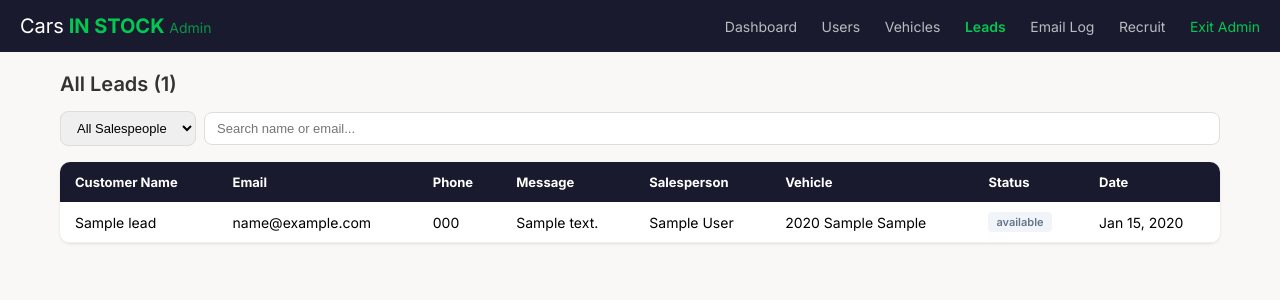
After one commit to Carsinstock/carsinstock, a Flask app: page /admin/leads in a window 1280 px wide. The commit adds this page. Shown: the top 300 px of the page. Run offline with Flask 3, Linux system fonts and the light colour scheme; a user stored in the database is signed in; tables that the repository leaves empty hold one stand-in row (values such as "Sample post").

Commit message:
Admin leads page: full table with filters, search, status badges, vehicle info, nav link, clickable dashboard stat

```diff
--- a/app/admin/routes.py
+++ b/app/admin/routes.py
@@ -94,6 +94,20 @@ def register_admin_routes(bp):
         db.session.commit()
         flash("Vehicle deleted.", "success")
         return redirect(url_for("admin.vehicles"))
+
+
+    @bp.route("/leads")
+    @admin_required
+    def leads():
+        from app.models.lead import Lead
+        all_leads = Lead.query.order_by(Lead.created_at.desc()).all()
+        lead_data = []
+        for l in all_leads:
+            sp = Salesperson.query.get(l.salesperson_id)
+            v = Vehicle.query.get(l.vehicle_id) if l.vehicle_id else None
+            lead_data.append({"lead": l, "salesperson": sp, "vehicle": v})
+        salespeople = Salesperson.query.all()
+        return render_template("admin/leads.html", lead_data=lead_data, salespeople=salespeople)
 
     @bp.route("/email-log")
     @admin_required
--- a/app/templates/admin/base_admin.html
+++ b/app/templates/admin/base_admin.html
@@ -57,6 +57,7 @@
             <a href="/admin" class="{{ 'active' if request.endpoint == 'admin.dashboard' }}">Dashboard</a>
             <a href="/admin/users" class="{{ 'active' if request.endpoint == 'admin.users' }}">Users</a>
             <a href="/admin/vehicles" class="{{ 'active' if request.endpoint == 'admin.vehicles' }}">Vehicles</a>
+            <a href="/admin/leads" class="{{ 'active' if request.endpoint == 'admin.leads' }}">Leads</a>
             <a href="/admin/email-log" class="{{ 'active' if request.endpoint == 'admin.email_log' }}">Email Log</a>
             <a href="/admin/recruit" class="{{ 'active' if request.endpoint == 'admin.recruit' }}">Recruit</a>
             <a href="/dashboard" style="color:#00C851;">Exit Admin</a>
--- a/app/templates/admin/dashboard.html
+++ b/app/templates/admin/dashboard.html
@@ -5,7 +5,7 @@
     <a href="/admin/users" style="text-decoration:none;"><div class="stat-card"><div class="num">{{ user_count }}</div><div class="label">Users</div></div></a>
     <a href="/admin/users" style="text-decoration:none;"><div class="stat-card"><div class="num">{{ sp_count }}</div><div class="label">Salespeople</div></div></a>
     <a href="/admin/vehicles" style="text-decoration:none;"><div class="stat-card"><div class="num">{{ vehicle_count }}</div><div class="label">Vehicles</div></div></a>
-    <a href="/admin" style="text-decoration:none;"><div class="stat-card"><div class="num">{{ lead_count }}</div><div class="label">Leads</div></div></a>
+    <a href="/admin/leads" style="text-decoration:none;"><div class="stat-card"><div class="num">{{ lead_count }}</div><div class="label">Leads</div></div></a>
     <a href="/admin/recruit" style="text-decoration:none;"><div class="stat-card"><div class="num">{{ recruit_count }}</div><div class="label">Recruitment Contacts</div></div></a>
 </div>
 <h3 class="section-title">Recent Registrations</h3>
--- /dev/null
+++ b/app/templates/admin/leads.html
@@ -0,0 +1,65 @@
+{% extends "admin/base_admin.html" %}
+{% block content %}
+<h2 class="section-title">All Leads ({{ lead_data|length }})</h2>
+
+<div style="display:flex;gap:8px;margin-bottom:16px;flex-wrap:wrap;align-items:center;">
+    <select id="filterSP" onchange="filterLeads()" style="padding:8px 12px;border:1px solid #ddd;border-radius:8px;font-size:13px;">
+        <option value="all">All Salespeople</option>
+        {% for sp in salespeople %}
+        <option value="{{ sp.display_name }}">{{ sp.display_name }}</option>
+        {% endfor %}
+    </select>
+    <input type="text" id="searchLeads" placeholder="Search name or email..." oninput="filterLeads()" style="padding:8px 12px;border:1px solid #ddd;border-radius:8px;font-size:13px;flex:1;min-width:180px;">
+</div>
+
+<table id="leadsTable">
+    <tr>
+        <th>Customer Name</th>
+        <th>Email</th>
+        <th>Phone</th>
+        <th>Message</th>
+        <th>Salesperson</th>
+        <th>Vehicle</th>
+        <th>Status</th>
+        <th>Date</th>
+    </tr>
+    {% for item in lead_data %}
+    <tr class="lead-row" data-sp="{{ item.salesperson.display_name if item.salesperson else '' }}" data-name="{{ item.lead.customer_name|lower }}" data-email="{{ item.lead.customer_email|lower }}">
+        <td>{{ item.lead.customer_name }}</td>
+        <td>{{ item.lead.customer_email }}</td>
+        <td>{{ item.lead.customer_phone or '-' }}</td>
+        <td style="max-width:200px;overflow:hidden;text-overflow:ellipsis;white-space:nowrap;" title="{{ item.lead.message or '' }}">{{ item.lead.message or '-' }}</td>
+        <td>{{ item.salesperson.display_name if item.salesperson else 'Unknown' }}</td>
+        <td>{% if item.vehicle %}{{ item.vehicle.year }} {{ item.vehicle.make }} {{ item.vehicle.model }}{% else %}-{% endif %}</td>
+        <td>
+            {% if item.lead.status == 'new' %}
+            <span class="badge badge-blue">New</span>
+            {% elif item.lead.status == 'contacted' %}
+            <span class="badge badge-green">Contacted</span>
+            {% elif item.lead.status == 'sold' %}
+            <span class="badge" style="background:#FEF3C7;color:#D97706;">Sold</span>
+            {% else %}
+            <span class="badge" style="background:#f1f5f9;color:#64748B;">{{ item.lead.status }}</span>
+            {% endif %}
+        </td>
+        <td>{{ item.lead.created_at.strftime('%b %d, %Y') }}</td>
+    </tr>
+    {% endfor %}
+    {% if not lead_data %}
+    <tr><td colspan="8" style="text-align:center;color:#999;padding:20px;">No leads yet.</td></tr>
+    {% endif %}
+</table>
+
+<script>
+function filterLeads() {
+    var sp = document.getElementById('filterSP').value;
+    var search = document.getElementById('searchLeads').value.toLowerCase();
+    var rows = document.querySelectorAll('.lead-row');
+    rows.forEach(function(row) {
+        var matchSP = sp === 'all' || row.dataset.sp === sp;
+        var matchSearch = !search || row.dataset.name.indexOf(search) !== -1 || row.dataset.email.indexOf(search) !== -1;
+        row.style.display = (matchSP && matchSearch) ? '' : 'none';
+    });
+}
+</script>
+{% endblock %}
```
